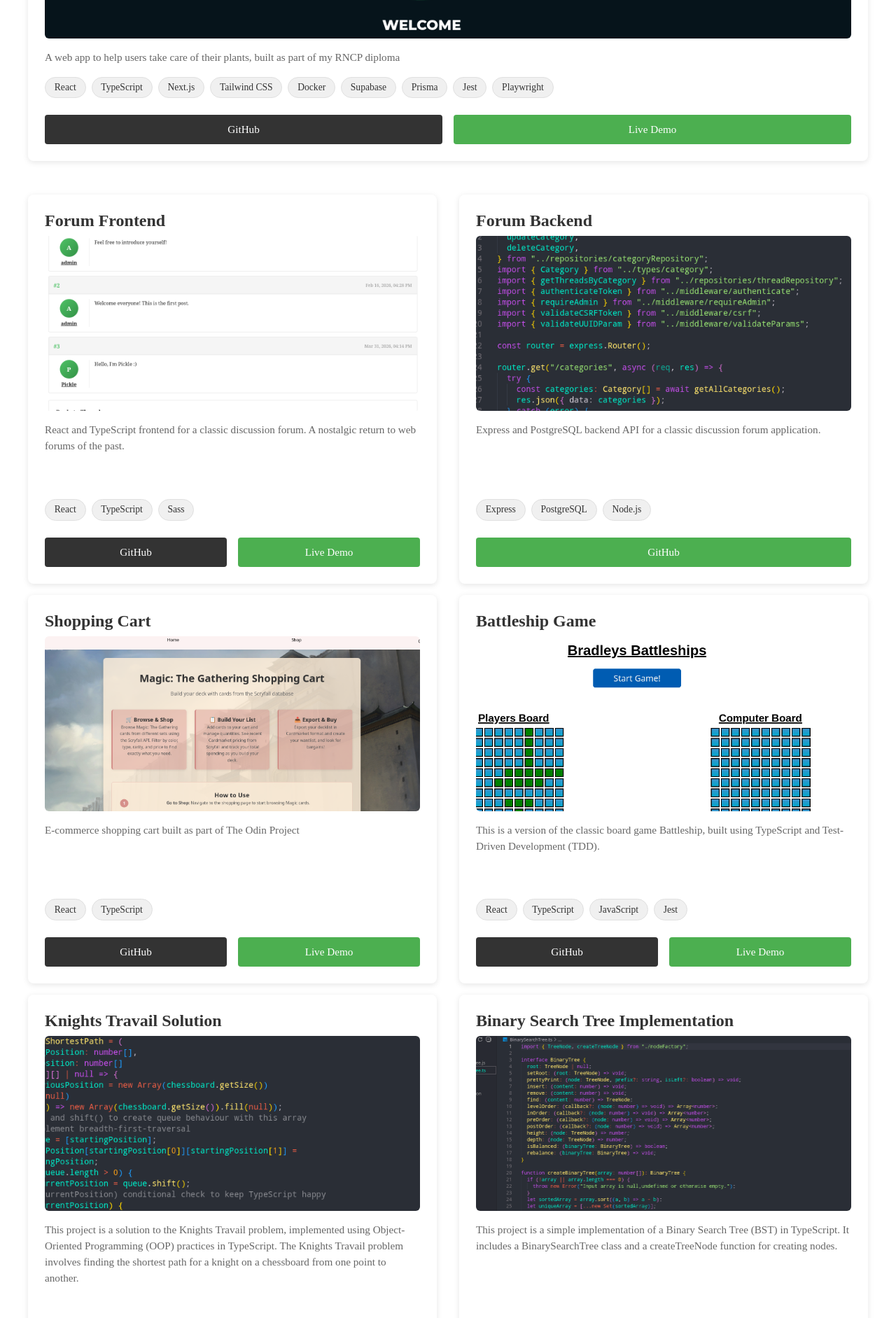
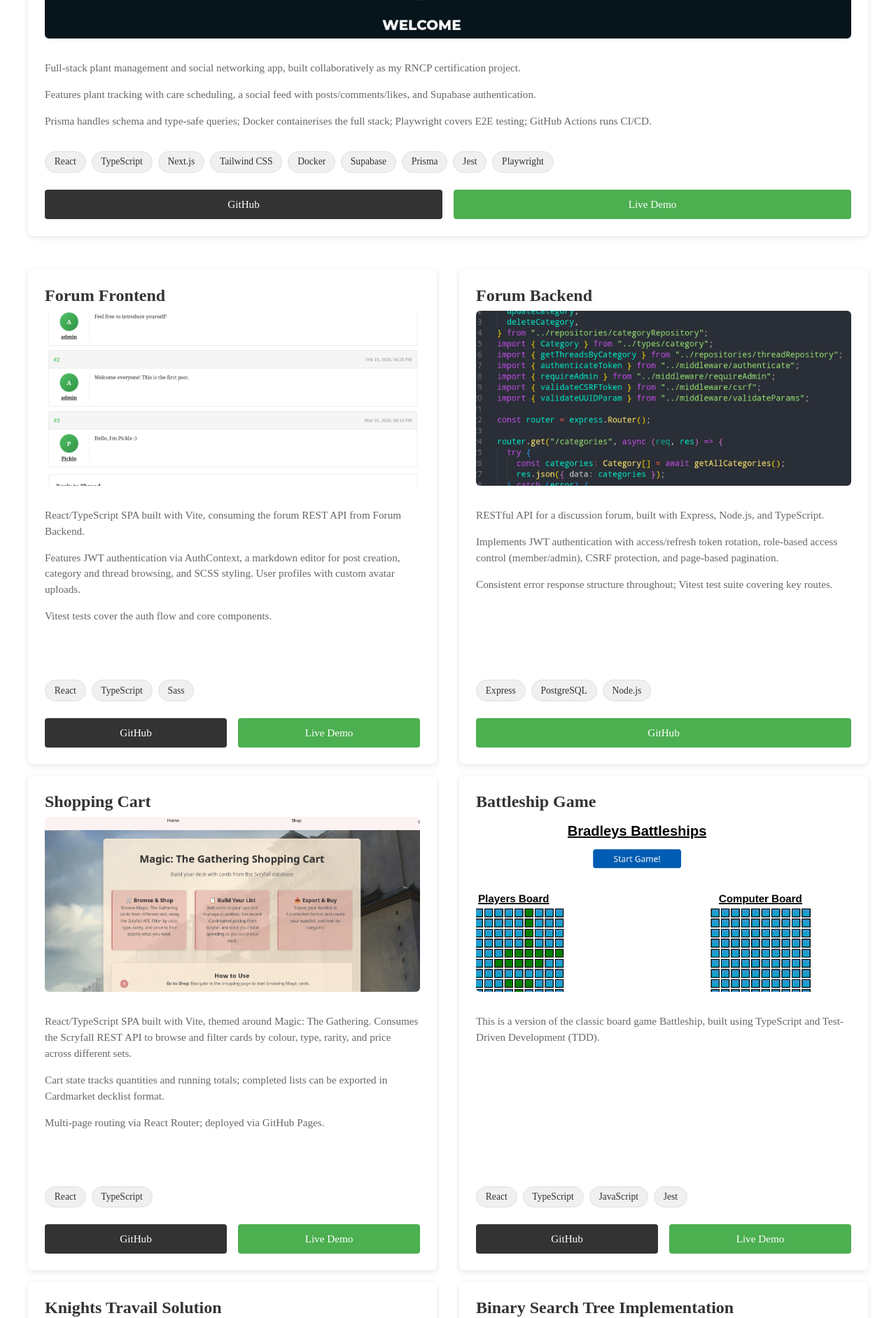
Before and after one commit to Bradley-Hill/bradley-hill-cloudflare, a Next.js app: page /projects in a window 1280 px wide. Shown: the part 498-2381 px from the top of the page at 70% size. Built offline with nearby package versions, Linux system fonts and the light colour scheme.

Commit message:
fix: project descriptions improved

```diff
--- a/app/components/ProjectCard.tsx
+++ b/app/components/ProjectCard.tsx
@@ -19,7 +19,11 @@ export function ProjectCard({ project }: ProjectCardProps) {
         src={project.image || "/placeholder.jpg"}
         alt={getText(project.titleKey)}
       />
-      <p className={styles.description}>{getText(project.descriptionKey)}</p>
+      <div className={styles.description}>
+        {getText(project.descriptionKey).split("\n").map((para, i) => (
+          <p key={i}>{para}</p>
+        ))}
+      </div>
       <div className={styles.technologies}>
         {project.technologies.map((tech) => (
           <span key={tech}>{tech}</span>
--- a/locales/en.json
+++ b/locales/en.json
@@ -24,11 +24,11 @@
     "title": "Projects",
     "rncp": {
       "title": "Plant Care Assistant",
-      "description": "A web app to help users take care of their plants, built as part of my RNCP diploma"
+      "description": "Full-stack plant management and social networking app, built collaboratively as my RNCP certification project. \n Features plant tracking with care scheduling, a social feed with posts/comments/likes, and Supabase authentication.\nPrisma handles schema and type-safe queries; Docker containerises the full stack; Playwright covers E2E testing; GitHub Actions runs CI/CD."
     },
     "shoppingCart": {
       "title": "Shopping Cart",
-      "description": "E-commerce shopping cart built as part of The Odin Project"
+      "description": "React/TypeScript SPA built with Vite, themed around Magic: The Gathering. Consumes the Scryfall REST API to browse and filter cards by colour, type, rarity, and price across different sets.\nCart state tracks quantities and running totals; completed lists can be exported in Cardmarket decklist format.\nMulti-page routing via React Router; deployed via GitHub Pages."
     },
     "navigatorBattleship": {
       "title": "Battleship Game",
@@ -36,23 +36,23 @@
     },
     "knightsTravail": {
       "title": "Knights Travail Solution",
-      "description": "This project is a solution to the Knights Travail problem, implemented using Object-Oriented Programming (OOP) practices in TypeScript. The Knights Travail problem involves finding the shortest path for a knight on a chessboard from one point to another."
+      "description": "TypeScript solution to the classic Knights Travail problem: find the shortest path for a chess knight between any two squares on an 8x8 board.\nImplements BFS (breadth-first search) over a graph of all valid knight moves, returning the full sequence of positions from start to destination.\nBoard and knight modelled as separate interfaces, demonstrating OOP separation of concerns."
     },
     "binarySearchTree": {
       "title": "Binary Search Tree Implementation",
-      "description": "This project is a simple implementation of a Binary Search Tree (BST) in TypeScript. It includes a BinarySearchTree class and a createTreeNode function for creating nodes."
+      "description": "TypeScript implementation of a self-balancing Binary Search Tree built from scratch. The tree auto-balances on construction using an O(n log n) sort; supports insertion, search, and a prettyPrint visualiser.\nDemonstrates core CS data structure concepts and OOP design in TypeScript."
     },
     "hashmapImplementation": {
       "title": "Hashmap Implementation",
-      "description": "This repository contains a simple implementation of a hash map data structure in TypeScript. The hash map uses separate chaining for collision resolution, with each bucket in the hash map being a linked list."
+      "description": "TypeScript implementation of a hash map built from scratch, including the underlying linked list for each bucket.\nUses separate chaining for collision resolution and exposes a full API: set, get, has, remove, keys, values, entries, and clear.\nDemonstrates understanding of data structure internals and hash function design."
     },
     "forumFrontend": {
       "title": "Forum Frontend",
-      "description": "React and TypeScript frontend for a classic discussion forum. A nostalgic return to web forums of the past."
+      "description": "React/TypeScript SPA built with Vite, consuming the forum REST API from Forum Backend. \n Features JWT authentication via AuthContext, a markdown editor for post creation, category and thread browsing, and SCSS styling. User profiles with custom avatar uploads. \n Vitest tests cover the auth flow and core components."
     },
     "forumBackend": {
       "title": "Forum Backend",
-      "description": "Express and PostgreSQL backend API for a classic discussion forum application."
+      "description": "RESTful API for a discussion forum, built with Express, Node.js, and TypeScript. \n Implements JWT authentication with access/refresh token rotation, role-based access control (member/admin), CSRF protection, and page-based pagination. \n Consistent error response structure throughout; Vitest test suite covering key routes."
     }
   },
   "about": {
--- a/locales/fr.json
+++ b/locales/fr.json
@@ -24,11 +24,11 @@
     "title": "Projets",
     "rncp": {
       "title": "Assistant de Soin des Plantes",
-      "description": "Une application web pour aider les utilisateurs à s'occuper de leurs plantes, développée dans le cadre de mon diplôme RNCP"
+      "description": "Application full-stack de gestion de plantes et réseau social, développée en équipe dans le cadre de mon diplôme RNCP. \n Fonctionnalités : suivi des plantes, calendrier de soins, fil social (posts/commentaires/likes) et authentification Supabase.\nPrisma pour le schéma et les requêtes typées, Docker pour la conteneurisation, Playwright pour les tests E2E, GitHub Actions pour la CI/CD."
     },
     "shoppingCart": {
       "title": "Panier d'Achat",
-      "description": "Un panier d'achat pour le commerce électronique développé dans le cadre du projet The Odin Project"
+      "description": "SPA React/TypeScript construite avec Vite, sur le thème de Magic: The Gathering. Consomme l'API REST Scryfall pour parcourir et filtrer les cartes par couleur, type, rareté et prix.\nL'état du panier suit les quantités et le total courant ; les listes finalisées sont exportables au format Cardmarket.\nRouting multi-pages via React Router ; déployé via GitHub Pages."
     },
     "navigatorBattleship": {
       "title": "Jeu de Bataille Navale",
@@ -36,23 +36,23 @@
     },
     "knightsTravail": {
       "title": "Solution du Problème du Cavalier",
-      "description": "Ce projet est une solution au problème du Cavalier, implémentée en utilisant les principes de la programmation orientée objet (OOP) en TypeScript. Le problème du Cavalier consiste à trouver le chemin le plus court pour un cavalier sur un échiquier d'un point à un autre."
+      "description": "Solution TypeScript au problème classique du Cavalier : trouver le chemin le plus court pour un cavalier entre deux cases d'un échiquier 8x8.\nImplémente un BFS (parcours en largeur) sur un graphe de tous les mouvements valides du cavalier, renvoyant la séquence complète de positions du départ à l'arrivée.\nL'échiquier et le cavalier sont modélisés comme des interfaces séparées, illustrant la séparation des responsabilités en OOP."
     },
     "binarySearchTree": {
       "title": "Implémentation d'un Arbre de Recherche Binaire",
-      "description": "Ce projet est une simple implémentation d'un Arbre de Recherche Binaire (BST) en TypeScript. Il inclut une classe BinarySearchTree et une fonction createTreeNode pour créer des nœuds."
+      "description": "Implémentation TypeScript d'un arbre binaire de recherche auto-équilibré, construit de zéro. L'arbre s'équilibre automatiquement à la construction via un tri en O(n log n) ; supporte l'insertion, la recherche et un visualiseur prettyPrint.\nDémontre la maîtrise des structures de données fondamentales et la conception OOP en TypeScript."
     },
     "hashmapImplementation": {
       "title": "Implémentation d'une Table de Hachage",
-      "description": "Ce référentiel contient une simple implémentation d'une structure de données de table de hachage en TypeScript. La table de hachage utilise un chaînage séparé pour la résolution des collisions, chaque compartiment étant une liste chaînée."
+      "description": "Implémentation TypeScript d'une table de hachage construite de zéro, incluant la liste chaînée sous-jacente pour chaque bucket.\nUtilise le chaînage séparé pour la résolution des collisions et expose une API complète : set, get, has, remove, keys, values, entries et clear.\nDémontre la compréhension des structures de données internes et de la conception de fonctions de hachage."
     },
     "forumFrontend": {
       "title": "Frontend du Forum",
-      "description": "Frontend React et TypeScript pour un forum de discussion classique. Un retour nostalgique aux forums web du passé."
+      "description": "SPA React/TypeScript construite avec Vite, consommant l'API REST du Forum Backend. \n Authentification JWT via AuthContext, éditeur markdown pour la création de posts, navigation par catégories et fils de discussion, et styles SCSS. Profils utilisateurs avec upload d'avatars personnalisés. \n Tests Vitest couvrant le flux d'authentification et les composants principaux."
     },
     "forumBackend": {
       "title": "Backend du Forum",
-      "description": "API backend Express et PostgreSQL pour une application de forum de discussion classique."
+      "description": "API RESTful pour un forum de discussion, construite avec Express, Node.js et TypeScript. \n Implémente l'authentification JWT avec rotation des tokens d'accès/rafraîchissement, contrôle d'accès basé sur les rôles (membre/admin), protection CSRF et pagination par pages. \n Structure de réponse d'erreur cohérente ; suite de tests Vitest couvrant les routes principales."
     }
   },
   "about": {
```
